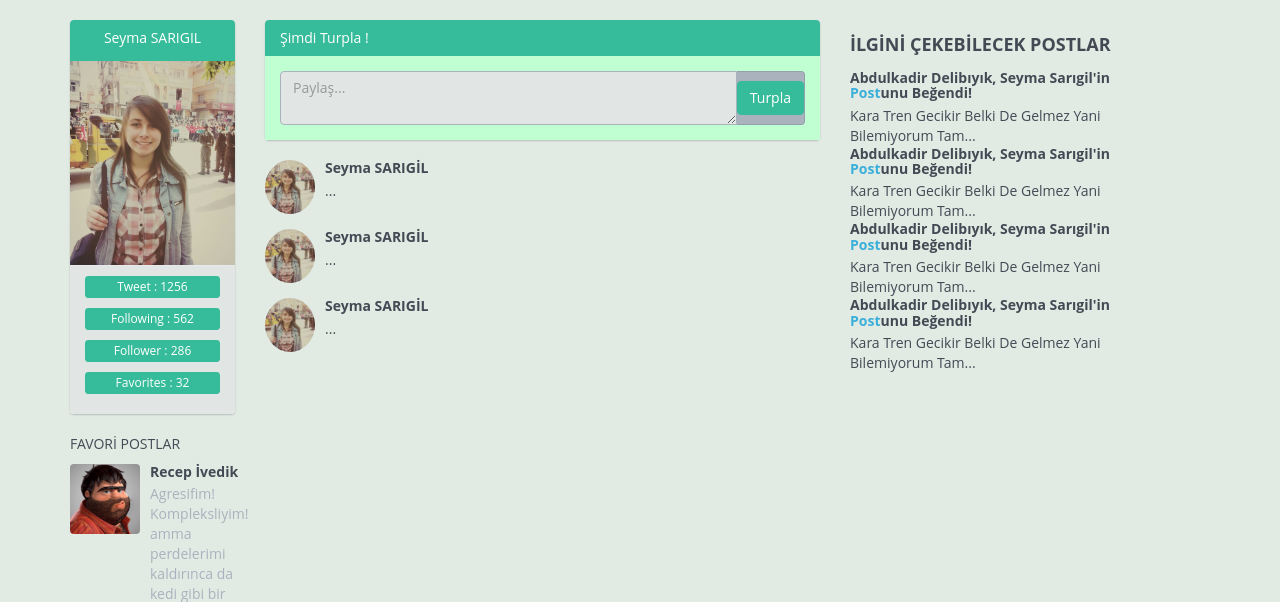
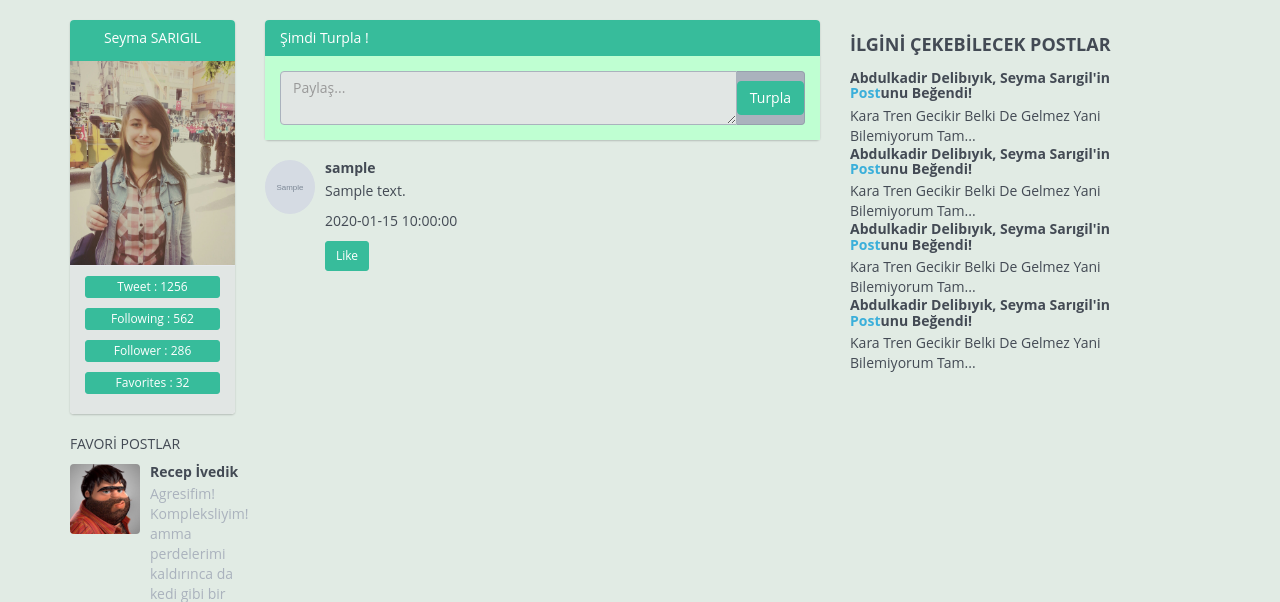
Before and after one commit to seymasa/turp, a Flask app: template social/templates/index.html in a window 1280 px wide. Shown: the part 51-653 px from the top of the page. Run offline with Flask 2, Linux system fonts and the light colour scheme; the template is opened without the code that fills it: most values are stand-ins (such as "Sample title", 1, 10 or a date in 2020); grey boxes marked "Sample" are stand-in pictures; parts of the project's set-up code (start-up, migrations or seed data) failed here and were passed over; some libraries are stand-ins or nearby versions; some web fonts are replaced.

Commit message:
ŞSvurduGolOlduu

```diff
--- a/social/templates/index.html
+++ b/social/templates/index.html
@@ -82,40 +82,21 @@
             </div>
          </form>
          <div id="turpListesi">
+            {% for post in posts %}
             <div class="media">
                <div class="media-left">
                   <a href="#">
-                  <img class="media-object img-circle" width="50" height="54" src="assets/images/resim.jpg" alt="...">
+                  <img class="media-object img-circle" width="50" height="54" src="{{ post.avatar }}" alt="...">
                   </a>
                </div>
                <div class="media-body">
-                  <h4 class="media-heading">Seyma SARIGİL</h4>
+                  <h4 class="media-heading">{{ post.username }}</h4>
                   <!-- burayı username e göre.. -->
-                  <p>...</p>
+                  <p>{{ post.text }}</p> <p>{{ post.postTime }}</p>
+                  <a href="#" class="btn btn-info btn-sm button-like" id="myBtn" data-id="{{ post.number }}">Like</a>
                </div>
             </div>
-            <div class="media">
-               <div class="media-left">
-                  <a href="#">
-                  <img class="media-object img-circle" width="50" height="54" src="assets/images/resim.jpg" alt="...">
-                  </a>
-               </div>
-               <div class="media-body">
-                  <h4 class="media-heading">Seyma SARIGİL</h4>
-                  <p>...</p>
-               </div>
-            </div>
-            <div class="media">
-               <div class="media-left">
-                  <a href="#">
-                  <img class="media-object img-circle" width="50" height="54" src="assets/images/resim.jpg" alt="...">
-                  </a>
-               </div>
-               <div class="media-body">
-                  <h4 class="media-heading">Seyma SARIGİL</h4>
-                  <p>...</p>
-               </div>
-            </div>
+            {% endfor %}
          </div>
       </div>
       <div class="col-md-3">
```
Also changed, not shown: social/models.py (+4 -3 lines), social/views.py (+13 -2 lines).
